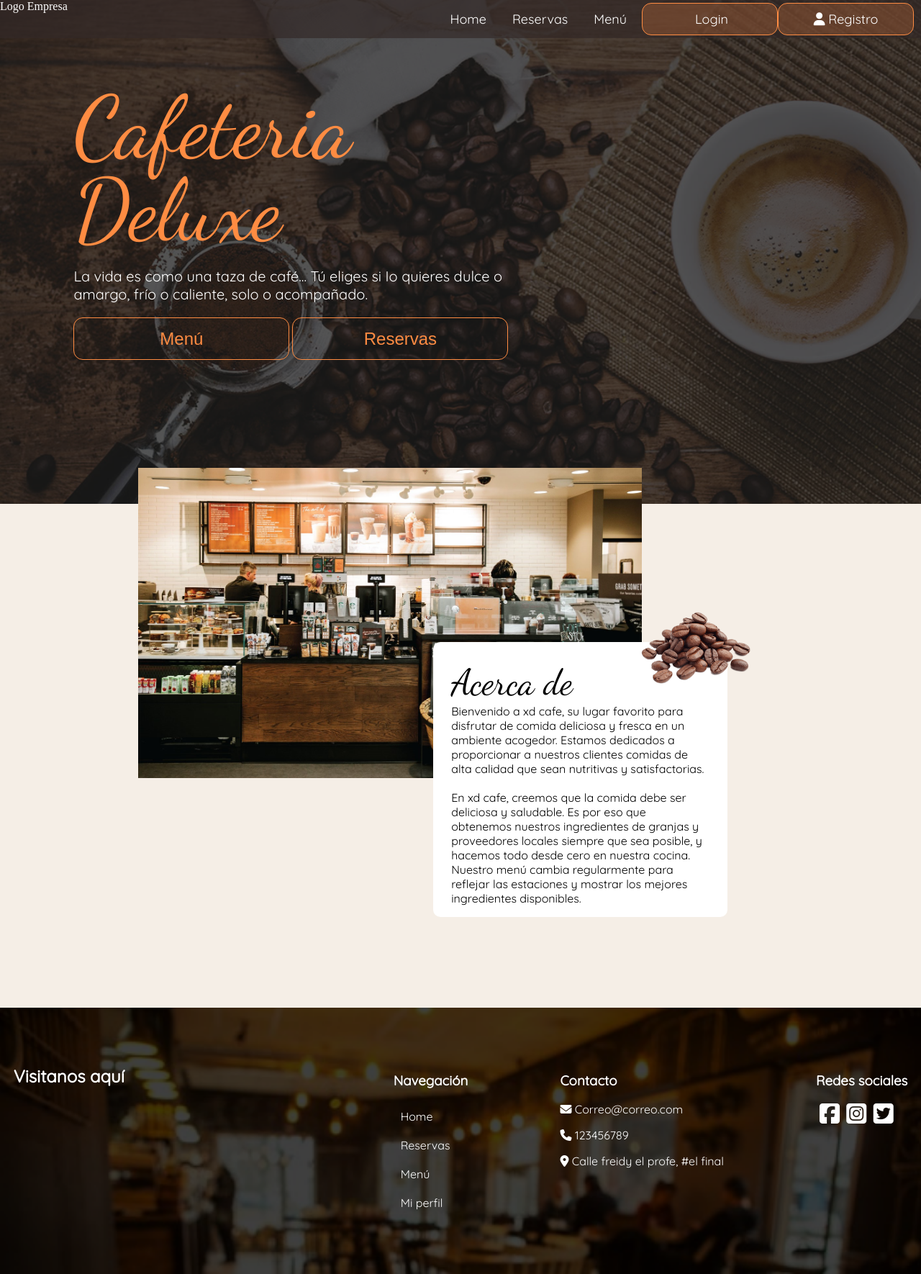
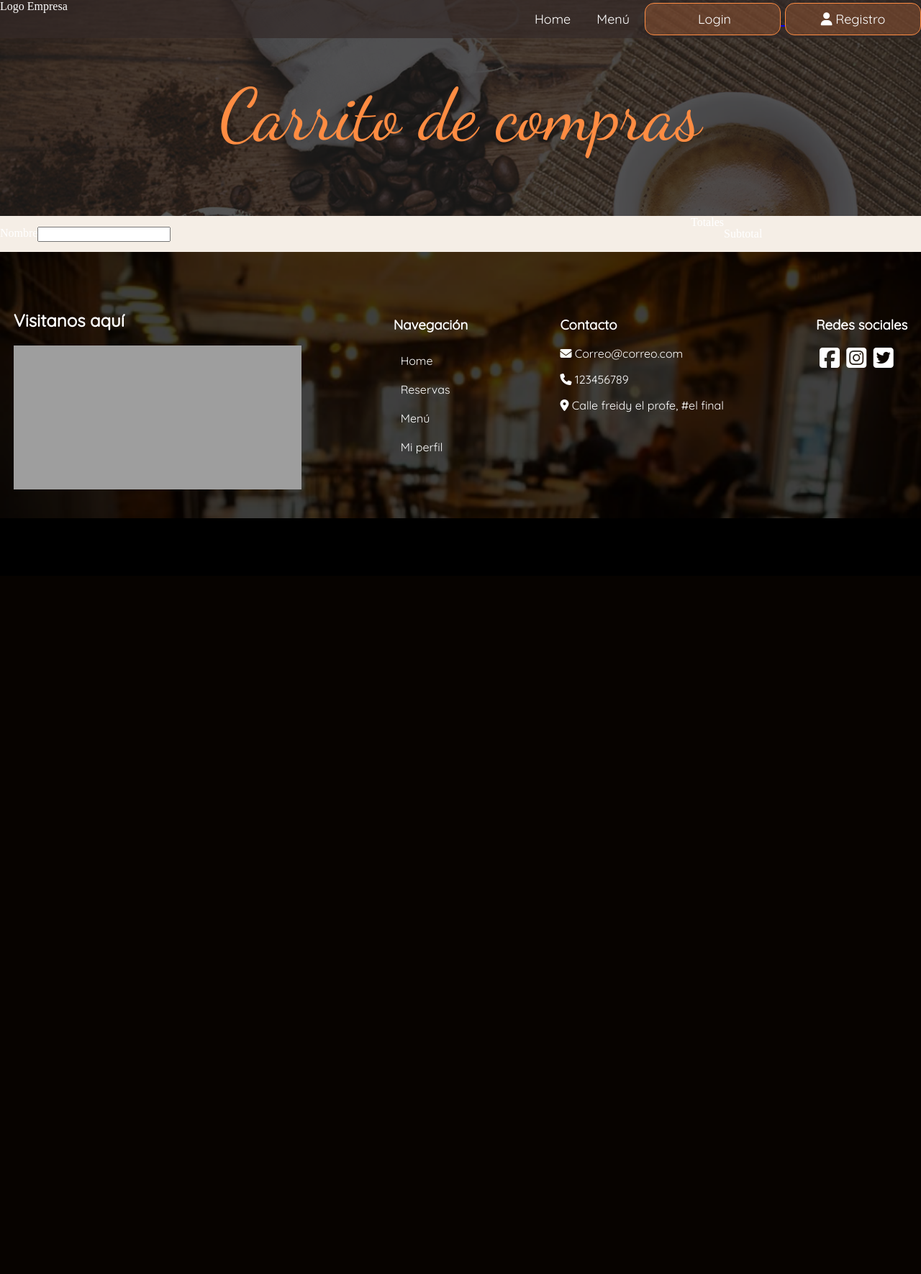
Before and after one commit to yeuryf007/Web-Cafeteria, a PHP site: page /carrito.php in a window 1280 px wide. Shown: the whole page at 72% size. After the commit the page ends 720 px from the top, so only its background shows below. Run offline with PHP 8.4, Linux system fonts and the light colour scheme; some libraries are stand-ins or nearby versions; some web fonts are replaced; grey boxes are pictures that could not be loaded.

Commit message:
ahora si maybe fix

```diff
--- a/carrito.php
+++ b/carrito.php
@@ -3,38 +3,44 @@
 <head>
     <link href='https://fonts.googleapis.com/css?family=Dancing Script' rel='stylesheet'>
     <link href='https://fonts.googleapis.com/css?family=Quicksand' rel='stylesheet'>
-    <link type="text/css" rel="stylesheet" href="css/stylehome.css">
+    <link type="text/css" rel="stylesheet" href="css/stylecar.css">
     <link href="https://fonts.cdnfonts.com/css/quicksand" rel="stylesheet">
     <script src="https://kit.fontawesome.com/87238b4970.js" crossorigin="anonymous"></script>
+    <script src="https://ajax.googleapis.com/ajax/libs/jquery/3.6.3/jquery.min.js"></script>
     <meta charset="UTF-8">
     <meta http-equiv="X-UA-Compatible" content="IE=edge">
     <meta name="viewport" content="width=device-width, initial-scale=1.0">
-    <title>Home</title>
+    <title>Menu</title>
 </head>
 <body>
     <header>
         <?php
         include_once 'header.php';
         ?>
+
         <div class="titulo">
-            <?php
-                if (isset($_SESSION["user"])) {
-                    echo "<p id='usunom'>Bienvenido " . $_SESSION["user"]."</p>";
-                }
-            ?>
-            <h1>Cafeteria Deluxe</h1>
-            <p>La vida es como una taza de café... Tú eliges si Io quieres dulce o amargo, frío o caliente, solo o acompañado.</p>
-            <a class="a-button" href="menu.php"><button class="boton3">Menú</button></a>
-            <a class="a-button" href="reservas.php"><button class="boton3">Reservas</button></a>
+            <h1 id="titulo">Carrito de compras</h1>
         </div>
+
     </header>
     <main>
-        <img id="mostrador" src="imagenes/mostrador-cafeteria.jpg" alt=""></img>
+        <div id="centro">
+            <div class="ordenes" id="nomped">
+                Nombre
+            </div>
+            <div class="ordenes" id="presio">
 
-        <div>
-            <h2>Acerca de<img id="granos" src="imagenes/granos.png" alt=""></img></h2>
+            </div>
+            <div class="ordenes" id="cantidad">
+                <input type="number">
+            </div>
+            <div class="ordenes" id="subto">
 
-            <p>Bienvenido a xd cafe, su lugar favorito para disfrutar de comida deliciosa y fresca en un ambiente acogedor. Estamos dedicados a proporcionar a nuestros clientes comidas de alta calidad que sean nutritivas y satisfactorias. <br><br> En xd cafe, creemos que la comida debe ser deliciosa y saludable. Es por eso que obtenemos nuestros ingredientes de granjas y proveedores locales siempre que sea posible, y hacemos todo desde cero en nuestra cocina. Nuestro menú cambia regularmente para reflejar las estaciones y mostrar los mejores ingredientes disponibles.</p>
+            </div>
+        </div>
+        <div id="derecha">
+            Totales
+            <p>Subtotal</p>
         </div>
     </main>
 </body>
--- /dev/null
+++ b/css/stylecar.css
@@ -0,0 +1,150 @@
+#centro{
+    display: flex;
+    flex-direction: row;
+    width: 75%;
+}
+#derecha{
+    display: flex;
+    flex-direction: row;
+    width: 25%;
+}
+main{
+    background-color: #F5EEE6;
+    background-size: cover;
+    display: flex;
+    justify-content: center;
+    place-items: center;
+    flex-direction: row;
+}
+html{
+    width: 100%;
+}
+
+header{
+    background-image: url("../imagenes/bagraun.png");
+    background-color: #1e1e1e;
+    display: flex;
+    flex-direction: column;
+    height: 300px;
+    width: 100%;
+    overflow: hidden;
+    background-size: cover;
+}
+
+.topbar{
+    color: white;
+    display: flex;
+    flex-direction: row;
+    width: 100%;
+    position: fixed;
+    background-color: #342928ae;
+    z-index: 999;
+}
+
+.titulo{
+    text-align: center;
+}
+
+.titulo h1{
+    font-size: 100px;
+    color: #FF8C42;
+    font-family: "Dancing Script";
+    font-weight: 400;
+    margin: 100px 0 10px 0;
+}
+
+body{
+    background-color: black;
+    width: 100%;
+    margin: 0;
+    padding: 0;
+    color: white;
+}
+
+.boton1{
+    border: 0;
+    background-color: transparent;
+    color: white;
+    padding: 15px;
+    width: fit-content;
+    height: fit-content;
+    font-size: large;
+    font-family: 'Quicksand';
+}
+
+.boton1:hover{
+    text-decoration: underline;
+}
+
+.boton2{
+    box-sizing: border-box;
+    width: 189px;
+    height: 45px;
+    background: rgba(255, 140, 66, 0.24);
+    border: 1px solid #FF8C42;
+    border-radius: 13px;
+    color: white;
+    margin-left: 5px;
+    font-size:  large;
+    font-family: 'Quicksand';
+    margin: 0;
+}
+.boton2:hover{
+    background-color: #FF8C42;
+    cursor: pointer;
+}
+
+#navgen{
+    font-size: x-large;
+    margin-right: 0;
+    margin-left: auto;
+}
+
+footer{
+    background-image: url("../imagenes/cafeteriafooter.png");
+    overflow: hidden;
+    background-size: cover;
+    display: flex;
+    flex-direction: row;
+    height: 300px;
+    justify-content: center;
+    padding-top: 70px;
+    font-family: 'Quicksand';
+}
+
+footer div:last-child{
+    margin-right: 0;
+}
+
+footer div{
+    margin-right: 10%;
+    color: #ffffff;
+    text-decoration: none;
+}
+
+footer div a{
+    color: #ffffff;
+    padding: 0;
+    text-decoration: none;
+    width: fit-content;
+}
+
+footer div:nth-child(2){
+    display: flex;
+    flex-direction: column;
+}
+
+footer div:nth-child(2) a{
+    display: flex;
+    flex-direction: column;
+    padding: 10px;
+}
+
+.redes{
+    font-size: xx-large;
+    margin-left: 5px;
+}
+
+footer div:first-child{
+    margin-top: -10px;
+}
--- a/css/stylehome.css
+++ b/css/stylehome.css
@@ -23,7 +23,6 @@ header{
     position: fixed;
     background-color: #342928ae;
     z-index: 999;
-    justify-content: space-between;
 }
 
 .a-button{
@@ -137,11 +136,11 @@ main p{
     border: 1px solid #FF8C42;
     border-radius: 13px;
     color: white;
-    margin: 0;
+    margin-left: 5px;
     font-size:  large;
     font-family: 'Quicksand';
+    margin: 0;
 }
-
 .boton2:hover{
     background-color: #FF8C42;
     cursor: pointer;
@@ -169,9 +168,10 @@ main p{
 
 #navgen{
     font-size: x-large;
-    margin-right: 10px;
-    justify-content: space-between;
+    margin-right: 0;
+    margin-left: auto;
 }
+
 
 footer{
     background-image: url("../imagenes/cafeteriafooter.png");
--- a/css/stylemenu.css
+++ b/css/stylemenu.css
@@ -21,7 +21,6 @@ header{
     position: fixed;
     background-color: #342928ae;
     z-index: 999;
-    justify-content: space-between;
 }
 
 .a-button{
@@ -236,8 +235,8 @@ ul{
 
 #navgen{
     font-size: x-large;
-    margin-right: 10px;
-    justify-content: space-between;
+    margin-right: 0;
+    margin-left: auto;
 }
 
 footer{
--- a/header.php
+++ b/header.php
@@ -1,27 +1,25 @@
-<?php
-session_start();
-?>
 
-        <div class="topbar">
+<div class="topbar">
             <div class="logo">Logo Empresa</div>
             <nav class="nav" id="navgen">
             <a href="index.php"><button class="boton1">Home</button></a>
-            <a href="reservaciones.php"><button class="boton1">Reservas</button></a>
             <a href="menu.php"><button class="boton1">Menú</button></a>
+
             <?php
             if (isset($_SESSION["user"])) {
+                echo "<a href='reservaciones.php'><button class='boton1'>Reservas</button></a>";
                 echo "<a href='miperfil.php'><button class='boton1'>Mi perfil</button></a>";
                 echo "<a href='includes/logout.inc.php'><button class='boton1'>Log out</button></a>";
-                echo "<a class='a-button' href='carrito.php'><button class='boton2'><i class='fa-solid fa-cart-shopping' style='color: #ffffff;'></i> Carrito</button></a><div class='space'></div>";
+                echo "<a class='a-button' href='carrito.php'><button class='boton2'><i class='fa-solid fa-cart-shopping' style='color: #ffffff;'></i> Carrito</button></a>";
             }else{
                 echo "<a class='a-button' href='login.php'>
-                <button class='boton2 space'>
+                <button class='boton2'>
                     <i class='fa-solid fa-cart-shoppin' style='color: #ffffff;'></i>
                     Login
                 </button>
             </a>";
             echo"<a class='a-button' href='signup.php'>
-                <button class='boton2 space'>
+                <button class='boton2'>
                     <i class='fa-solid fa-user' style='color: #ffffff;'></i>
                     Registro
                 </button>
--- a/includes/dbh.inc.php
+++ b/includes/dbh.inc.php
@@ -6,7 +6,6 @@ $dBPassword = "";
 $dBName = "ecommerce";
 
 
-
 $conn = mysqli_connect($serverName, $dBUsername,$dBPassword, $dBName);
 
 if(!$conn){
--- a/includes/functions.inc.php
+++ b/includes/functions.inc.php
@@ -102,7 +102,7 @@ function loginUser($conn, $name, $password){
     else{
         session_start();
         $_SESSION["user"]= $uidExists["nombre"];
-        $GLOBALS['ids']= $uidExists["id_usuario"];
+        $_SESSION['id']= $uidExists["id_usuario"];
         header("location: ../index.php");
         exit();
     }
--- a/index.php
+++ b/index.php
@@ -1,3 +1,7 @@
+<?php
+        include_once '/xampp/htdocs/cafe/Web-Cafeteria-1/includes/sesion.php';
+        ?>
+
 <!DOCTYPE html>
 <html lang="en">
 <head>
--- a/login.php
+++ b/login.php
@@ -1,3 +1,7 @@
+<?php
+        include_once '/xampp/htdocs/cafe/Web-Cafeteria-1/includes/sesion.php';
+        ?>
+
 <!DOCTYPE html>
 <html lang="en">
 <head>
--- a/miperfil.php
+++ b/miperfil.php
@@ -1,3 +1,7 @@
+<?php
+        include_once '/xampp/htdocs/cafe/Web-Cafeteria-1/includes/sesion.php';
+        ?>
+
 <!DOCTYPE html>
 <html lang="en">
 <head>
--- a/signup.php
+++ b/signup.php
@@ -1,3 +1,7 @@
+<?php
+        include_once '/xampp/htdocs/cafe/Web-Cafeteria-1/includes/sesion.php';
+        ?>
+
 
 <!DOCTYPE html>
 <html lang="en">
```
Also changed, not shown: css/styleperfil.css (+77 -146 lines), menu.php (+11 -1 lines), reservaciones.php (+6 -3 lines).
